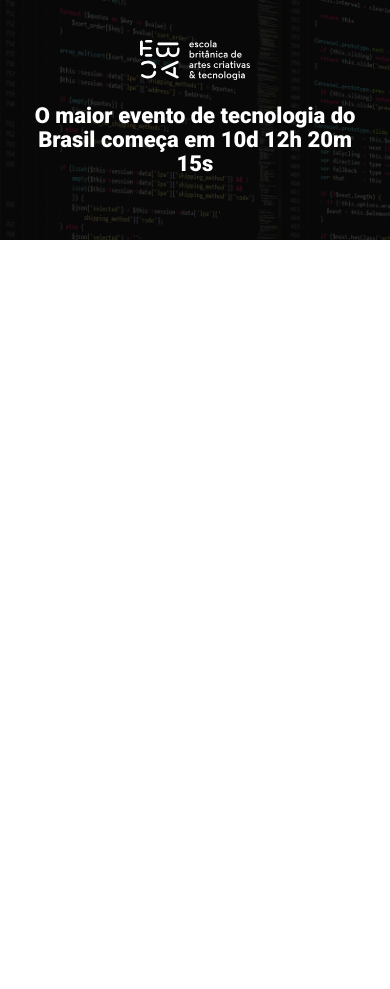
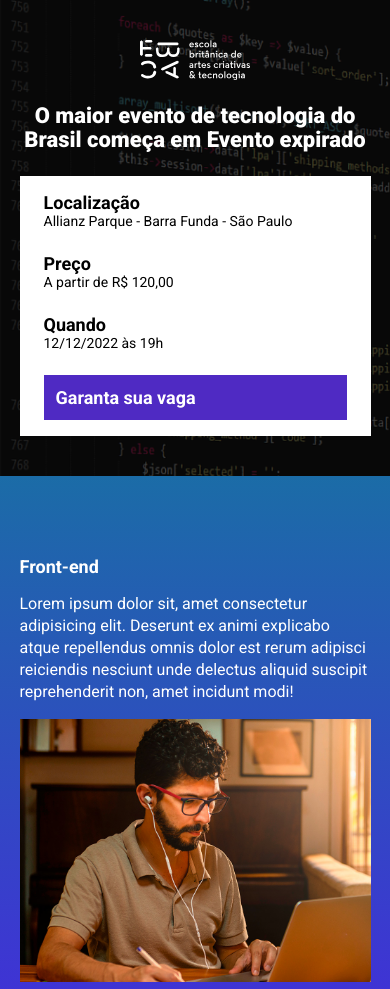
Before and after one commit to EnioSL/EBAC_TALKS, a website built with Parcel: page src/index.html in a window 390 px wide. Shown: the top 989 px of the page. Before the commit the page ends 844 px from the top, so only its background shows below. Built offline with nearby package versions, Linux system fonts and the light colour scheme.

Commit message:
criando a contagem regressiva

```diff
--- a/package.json
+++ b/package.json
@@ -1,9 +1,9 @@
 {
   "name": "ebac_tech_talks",
   "version": "1.0.0",
-  "main": "index.js",
   "scripts": {
     "dev": "parcel src/index.html src/styles/main.scss src/scripts/main.js",
+    "build": "parcel build src/index.html",
     "test": "echo \"Error: no test specified\" && exit 1"
   },
   "keywords": [],
--- a/src/index.html
+++ b/src/index.html
@@ -8,17 +8,83 @@
     <link rel="preconnect" href="https://fonts.gstatic.com" crossorigin>
     <link href="https://fonts.googleapis.com/css2?family=Roboto:ital,wght@0,400;0,700;0,900;1,100&display=swap" rel="stylesheet">
     <link rel="stylesheet" href="styles/main.scss">
+    <link rel="stylesheet" href="https://unpkg.com/aos@next/dist/aos.css" />
 </head>
 <body>
     <header class="hero">
         <div class="container">
             <img class="hero__logo" src="./images/ebac_logo.svg" alt="EBAC">
             <p class="hero__text">
-            O maior evento de tecnologia do Brasil começa em 10d 12h 20m 15s
+                O maior evento de tecnologia do Brasil começa em <span id="contador"></span>
             </p>
+            <div class="infos-bar">
+                <ul class="infos-bar__infos">
+                    <li class="infos-bar__infos__item">
+                        <b>Localização</b>
+                        Allianz Parque - Barra Funda - São Paulo
+                    </li>
+                    <li class="infos-bar__infos__item">
+                        <b>Preço</b>
+                        A partir de R$ 120,00
+                    </li>
+                    <li class="infos-bar__infos__item">
+                        <b>Quando</b>
+                        12/12/2022 às 19h
+                    </li>
+                </ul>
+                <a href="#" class="button button--primary">
+                    Garanta sua vaga
+                </a>
+            </div>
         </div>
     </header>
 
+    <section class="event event--frontend">
+        <div class="container" data-aos="fade-right">
+            <div class="event__details">
+                <h2 class="event__details__title">Front-end</h2>
+                <p class="event__details__description">
+                    Lorem ipsum dolor sit, amet consectetur adipisicing elit. Deserunt ex animi explicabo atque repellendus omnis dolor est rerum adipisci reiciendis nesciunt unde delectus aliquid suscipit reprehenderit non, amet incidunt modi!
+                </p>
+            </div>
+            <img class="event__image" src="./images/frontend.png" alt="Front-end">
+        </div>
+    </section>
+    <section class="event event--ui-ux event--image-left">
+        <div class="container"  data-aos="fade-left">
+            <div class="event__details">
+                <h2 class="event__details__title">UI/UX</h2>
+                <p class="event__details__description">
+                    Lorem ipsum dolor sit, amet consectetur adipisicing elit. Deserunt ex animi explicabo atque repellendus omnis dolor est rerum adipisci reiciendis nesciunt unde delectus aliquid suscipit reprehenderit non, amet incidunt modi!
+                </p>
+            </div>
+            <img class="event__image" src="./images/frontend.png" alt="Front-end">
+        </div>
+    </section>
+    <section class="event event--data-science">
+        <div class="container" data-aos="fade-right">
+            <div class="event__details">
+                <h2 class="event__details__title">Data Science</h2>
+                <p class="event__details__description">
+                    Lorem ipsum dolor sit, amet consectetur adipisicing elit. Deserunt ex animi explicabo atque repellendus omnis dolor est rerum adipisci reiciendis nesciunt unde delectus aliquid suscipit reprehenderit non, amet incidunt modi!
+                </p>
+            </div>
+            <img class="event__image" src="./images/frontend.png" alt="Front-end">
+        </div>
+    </section>
+    <section class="event event--backend event--image-left">
+        <div class="container" data-aos="fade-left">
+            <div class="event__details">
+                <h2 class="event__details__title">Back-end</h2>
+                <p class="event__details__description">
+                    Lorem ipsum dolor sit, amet consectetur adipisicing elit. Deserunt ex animi explicabo atque repellendus omnis dolor est rerum adipisci reiciendis nesciunt unde delectus aliquid suscipit reprehenderit non, amet incidunt modi!
+                </p>
+            </div>
+            <img class="event__image" src="./images/frontend.png" alt="Front-end">
+        </div>
+    </section>
+
+    <script src="https://unpkg.com/aos@next/dist/aos.js"></script>
     <script src="scripts/main.js"></script>
 </body>
 </html>
--- a/src/scripts/main.js
+++ b/src/scripts/main.js
@@ -1 +1,27 @@
-console.log("olá mundo");
+AOS.init();
+
+const dataDoEvento = new Date("Sep 23, 2024 19:00:00");
+const timeStampDoEvento = dataDoEvento.getTime();
+
+const contaAsHoras = setInterval(function() {
+    const agora = new Date();
+    const timeStampAtual = agora.getTime();
+
+    const distanciaAteOEvento = timeStampDoEvento - timeStampAtual;
+
+    const diaEmMs = 1000 * 60 * 60 * 24;
+    const horaEmMs = 1000 * 60 * 60;
+    const minutoEmMs = 1000 * 60;
+
+    const diasAteOEvento = Math.floor(distanciaAteOEvento / diaEmMs);
+    const horasAteOEvento = Math.floor((distanciaAteOEvento % diaEmMs) / horaEmMs);
+    const minutosAteOEvento = Math.floor((distanciaAteOEvento % horaEmMs) / minutoEmMs);
+    const segundosAteOEvento = Math.floor((distanciaAteOEvento % minutoEmMs) / 1000);
+
+    document.getElementById('contador').innerHTML = `${diasAteOEvento}d ${horasAteOEvento}h ${minutosAteOEvento}m ${segundosAteOEvento}s`;
+
+    if (distanciaAteOEvento < 0) {
+        clearInterval(contaAsHoras);
+        document.getElementById('contador').innerHTML = 'Evento expirado';
+    }
+}, 1000 );
--- /dev/null
+++ b/src/styles/_event.scss
@@ -0,0 +1,65 @@
+@use 'variables';
+
+.event {
+    padding: 80px 0;
+
+    &--frontend {
+        background-image: linear-gradient(variables.$blue1, variables.$blue2);
+    }
+
+    &--ui-ux {
+        background-image: linear-gradient(variables.$blue2, variables.$pink);
+    }
+
+    &--data-science {
+        background-image: linear-gradient(variables.$pink, variables.$yellow);
+    }
+
+    &--backend {
+        background-image: linear-gradient(variables.$yellow, variables.$pink);
+    }
+
+    &--image-left {
+        .container {
+            flex-direction: row-reverse;
+        }
+    }
+
+    .container {
+        display: flex;
+        gap: 40px;
+    }
+
+    &__image {
+        max-width: 360px;
+    }
+
+    &__details {
+
+        &__title {
+            font-size: 18px;
+            font-weight: bold;
+            margin-bottom: 16px;
+        }
+
+        &__description {
+            font-size: 16px;
+            line-height: 22px;
+        }
+    }
+
+    @media (max-width: 640px) {
+        .container {
+            display: block;
+        }
+
+        &__image {
+            width: 100%;
+        }
+
+        &__details {
+            margin-right: 0;
+            margin-bottom: 16px;
+        }
+    }
+}
--- a/src/styles/_hero.scss
+++ b/src/styles/_hero.scss
@@ -1,3 +1,5 @@
+@use 'variables';
+
 .hero {
     padding-top: 64px;
     padding-bottom: 100px;
@@ -16,7 +18,7 @@
         left: 0;
         width: 100%;
         height: 100%;
-        background-color: #000;
+        background-color: variables.$secondaryTextColor;
         content: '';
         opacity: .7;
     }
--- /dev/null
+++ b/src/styles/_variables.scss
@@ -0,0 +1,8 @@
+$textColor: #fff;
+$secondaryTextColor: #000;
+
+$blue1: #1B6CA7;
+$blue2: #442BDB;
+$pink: #89223B;
+$yellow: #9C791D;
+$purple: #4f2ac3;
--- /dev/null
+++ b/src/styles/components/_buttons.scss
@@ -0,0 +1,26 @@
+@use '../variables';
+
+.button {
+    padding: 12px;
+    font-size: 18px;
+    font-weight: bold;
+    text-decoration: none;
+    text-align: center;
+    white-space: nowrap;
+
+    &--primary {
+        color: #fff;
+        background-color: variables.$purple;
+    }
+
+    @media (max-width: 640px) {
+        display: flex;
+        width: 100%;
+        align-items: center;
+    }
+
+    @media (max-width:1024px) {
+        display: flex;
+        align-items: center;
+    }
+}
--- /dev/null
+++ b/src/styles/components/_infos_bar.scss
@@ -0,0 +1,43 @@
+@use '../variables';
+
+.infos-bar {
+    padding: 16px 24px;
+    background-color: variables.$textColor;
+    display: flex;
+    justify-content: space-between;
+
+    &__infos {
+        display: flex;
+        gap: 40px;
+
+        &__item {
+            font-size: 14px;
+            color: variables.$secondaryTextColor;
+        }
+
+        b {
+            color: variables.$secondaryTextColor;
+            font-size: 18px;
+            display: block;
+        }
+    }
+
+    @media (max-width: 640px) {
+        display: block;
+
+        &__infos {
+            display: block;
+
+            &__item {
+                margin-bottom: 24px;
+            }
+        }
+    }
+
+    @media (max-width: 1024px) {
+
+        &__infos {
+            gap: 16px;
+        }
+    }
+}
--- a/src/styles/main.scss
+++ b/src/styles/main.scss
@@ -1,11 +1,16 @@
 @use 'hero';
+@use 'components/infos_bar';
+@use 'components/buttons';
+@use 'event';
+@use 'variables';
 
 * {
     margin: 0;
     padding: 0;
     box-sizing: border-box;
     font-family: Roboto, sans-serif;
-    color: #fff;
+    color: variables.$textColor;
+    list-style: none;
 }
 
 .container {
```
Lines whose indentation alone changed are shown as unchanged.
